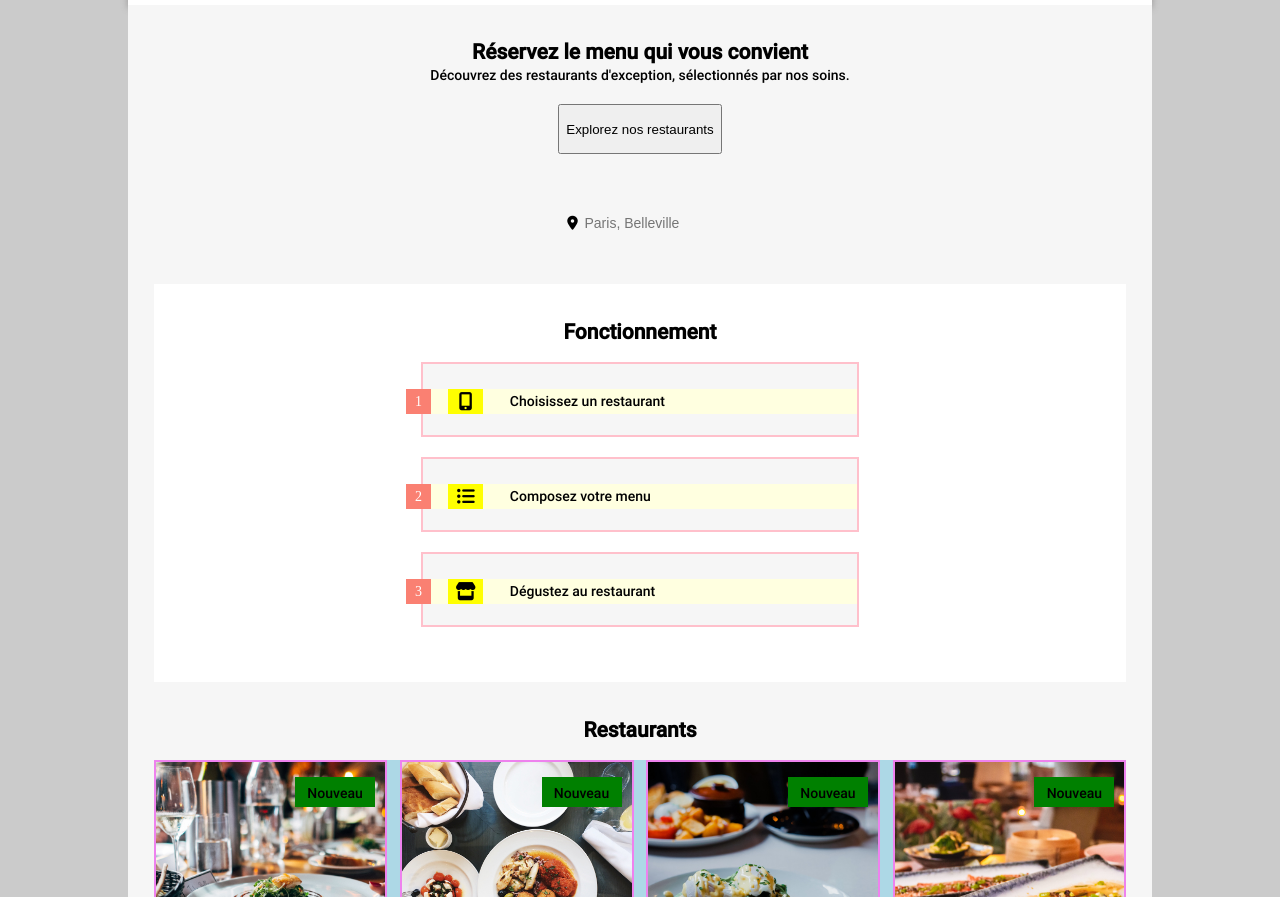
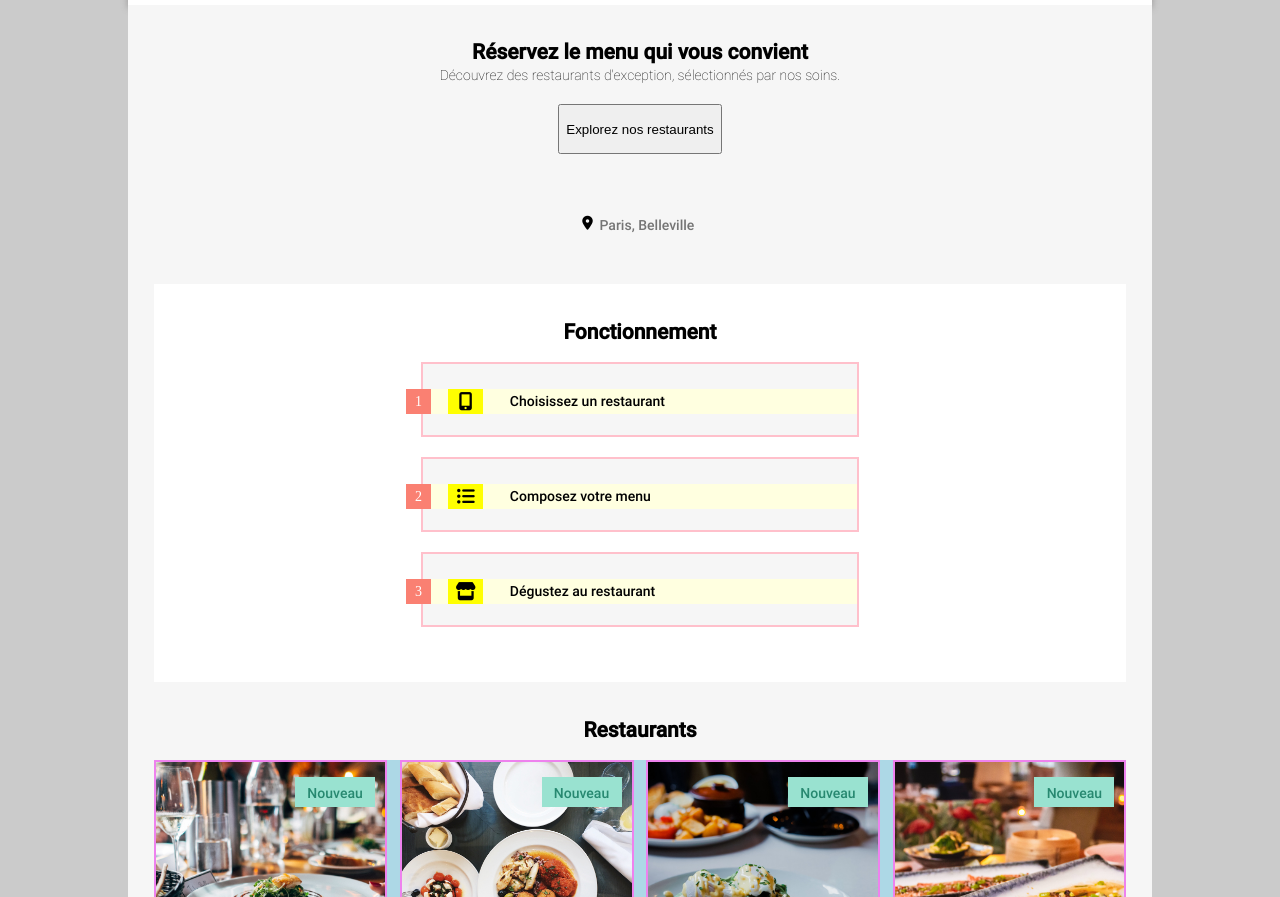
Before and after one commit to GitHubAgneska/HAgnesGenay_3_19112020, a website: page index.html in a window 1280 px wide. Shown: the part 55-952 px from the top of the page. Drawn offline with Linux system fonts and the light colour scheme.

Commit message:
HOMEPAGE - fonts settings ok90%

```diff
--- a/sass/base/_main-rules.scss
+++ b/sass/base/_main-rules.scss
@@ -26,6 +26,6 @@ body {
 }
 
 a { text-decoration: none; color: unset; }
-input { border: transparent; background-color: inherit;}
+input { border: transparent; background-color: inherit; }
 ul { margin: 0; padding: 0;}
 ul li { list-style: none; }
--- a/sass/pages/_homepage.scss
+++ b/sass/pages/_homepage.scss
@@ -1,17 +1,25 @@
+
+@use "sass:map";
+/* =============================================== */
+/* HOMEPAGE FONTS RULES  */
+/* =============================================== */
+.main-content-wrapper.homepage {
+    h1, h2, h3, p { font-family: map-get($font-families, rob-medium);}
+
+    /* -- exceptions / specials --- */
+    /* result place */
+    h3 span { font-family: map-get($font-families, rob-thin);}
+    /* explore subtitle */
+    .explore-elements-wrapper p { font-family: map-get($font-families, rob-thin);}
+    /* searchbar input */
+    .input-container { input[placeholder]{ font-size:14px;font-family: map-get($font-families, rob-medium);}}
+    /* result card - 'new' tag */
+    .new-tag p { color: darken($tertiary, 40%); }
+}
+
 /* =============================================== */
 /* ===  HOMEPAGE -  MAIN SECTIONS === */
 /* =============================================== */
-
-@use "sass:map";
-/* HOMEPAGE FONTS RULES  */
-
-.main-content-wrapper.homepage {
-
-    h1, h2, h3, p { font-family: map-get($font-families, rob-medium);}
-    h4 { font-family: map-get($font-families, rob-thin);}
-
-}
-
 
 /* ===  HOMEPAGE -  MAIN SECTIONS COMMON RULES === */
 /* HOMEPAGE - MAIN SECTIONS == any device  ===== */
@@ -90,10 +98,7 @@
             justify-content: center;
             align-items: center;
         }
-        .input-container {
-            input[placeholder]{ font-size:14px; }}  /* =====>>>>>>  */
-    }
-}
+}}
 
 /* EXPLORE btn == any device  ===== */
 .main-btn-wrapper { margin-top:20px;margin-bottom:10px; }
@@ -215,7 +220,7 @@
             width: 80px; height: 30px;
             top: 15px;
             right:10px;
-            background-color: green;
+            background-color: $tertiary;
             @include icon-base;   /* =====>>>>>> IS 'center element' */
             p { margin: 0;}
         }
```
Also changed, not shown: css/ohmyfood-main.css, 1 other file.
